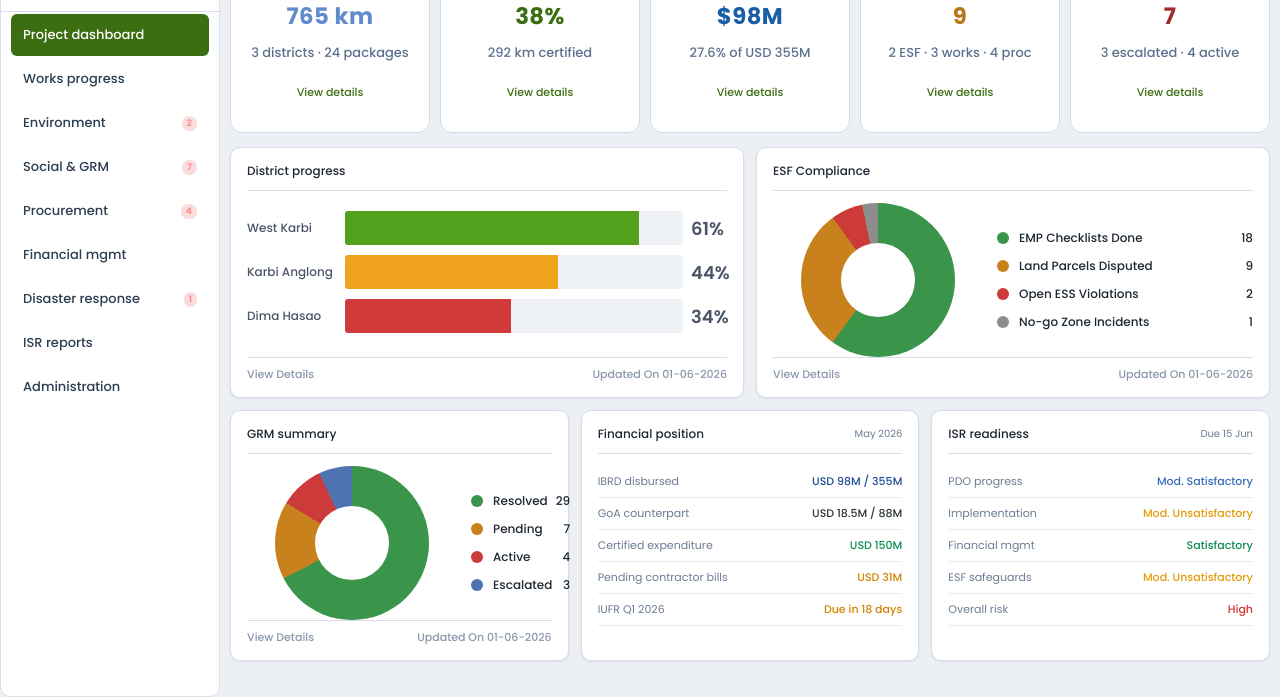
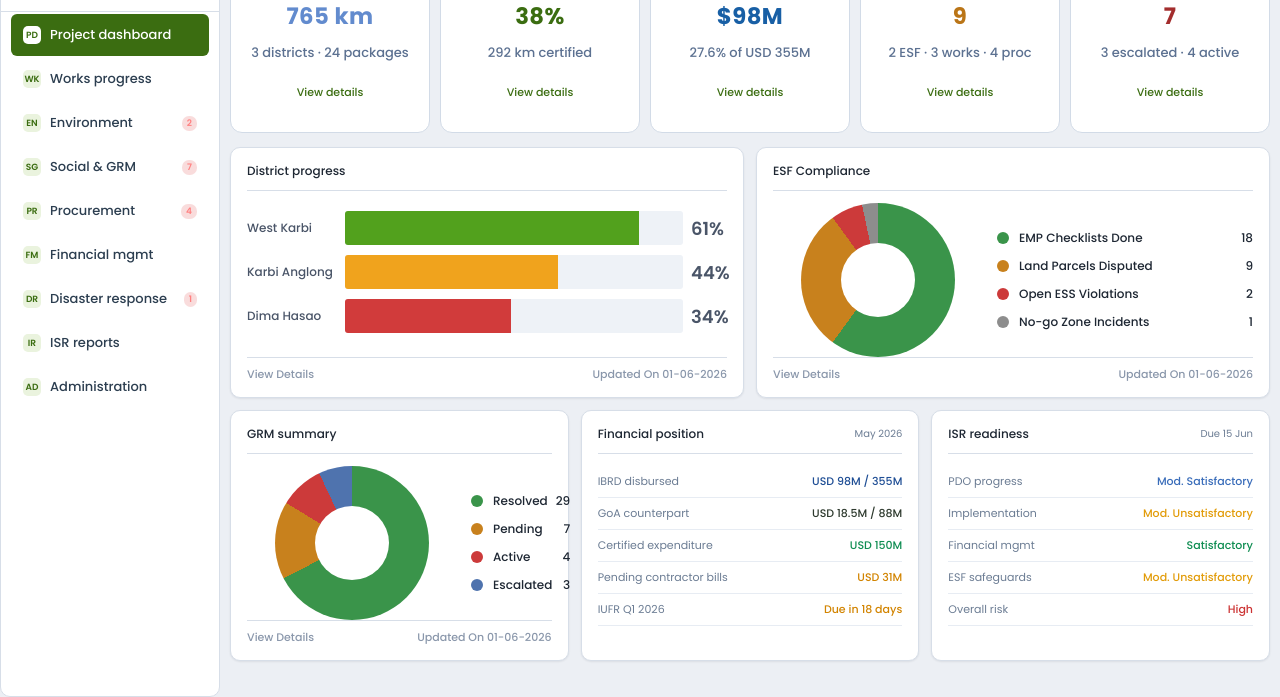
Before and after one commit to ganeshsthepro-cloud/epms-github-pages, a website: page index.html in a window 1280 px wide. Shown: the part 103-800 px from the top of the page. Drawn offline with Linux system fonts and the light colour scheme.

Commit message:
Add page-based sidebar icons

```diff
--- a/index.html
+++ b/index.html
@@ -24,6 +24,30 @@ html,body{height:100%;overflow:hidden;background:var(--bg);font-family:var(--fon
 .ni{display:flex;align-items:center;gap:9px;padding:8px 16px;font-size:12px;color:var(--t2);cursor:pointer;border-left:2px solid transparent;transition:all .12s;}
 .ni:hover{color:var(--t1);background:rgba(255,255,255,0.03);}
 .ni.on{color:var(--t1);background:rgba(58,143,214,0.1);border-left-color:var(--blue);}
+.ni::before{
+  width:18px;
+  height:18px;
+  border-radius:5px;
+  display:inline-flex;
+  align-items:center;
+  justify-content:center;
+  background:var(--sb-primary-soft);
+  color:var(--sb-primary);
+  font-size:9px;
+  font-weight:600;
+  line-height:1;
+  flex-shrink:0;
+}
+.ni.on::before{background:#FFFFFF;color:var(--sb-primary);}
+.ni[data-p="overview"]::before{content:'PD';}
+.ni[data-p="works"]::before{content:'WK';}
+.ni[data-p="env"]::before{content:'EN';}
+.ni[data-p="social"]::before{content:'SG';}
+.ni[data-p="proc"]::before{content:'PR';}
+.ni[data-p="finance"]::before{content:'FM';}
+.ni[data-p="disaster"]::before{content:'DR';}
+.ni[data-p="isr"]::before{content:'IR';}
+.ni[data-p="admin"]::before{content:'AD';}
 .nb{margin-left:auto;font-size:9px;padding:1px 5px;border-radius:7px;font-weight:600;}
 .nb-r{background:rgba(224,82,82,0.2);color:#ff8080;}
 .nb-a{background:rgba(240,165,40,0.2);color:#ffc860;}
```
